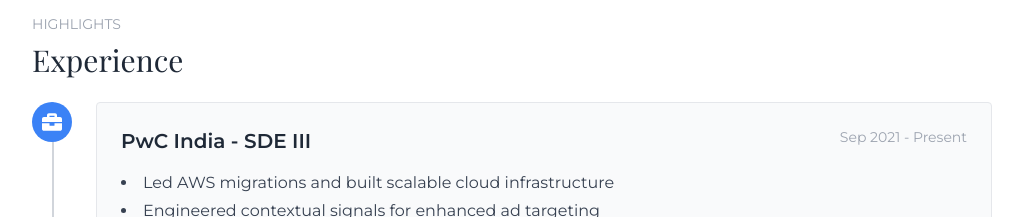
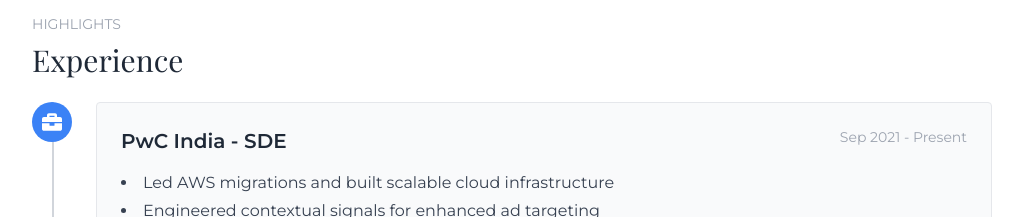
Before and after one commit to anubhav217/Anubhav-Portfolio, a React (Vite) app: page / in a window 1280 px wide. Shown: the part 1620-1837 px from the top of the page, without its empty margins (256-1279 px from the left). Built offline with nearby package versions, Linux system fonts and the light colour scheme.

Commit message:
Update resume PDF and correct PwC experience title.

```diff
--- a/src/components/Experience.jsx
+++ b/src/components/Experience.jsx
@@ -4,7 +4,7 @@
 
 const EXP = [
   {
-    title: 'PwC India - SDE III',
+    title: 'PwC India - SDE',
     date: 'Sep 2021 - Present',
     details: [
       'Led AWS migrations and built scalable cloud infrastructure',
```
Also changed, not shown: 1 other file (tests, documents, lock files or other folders).
